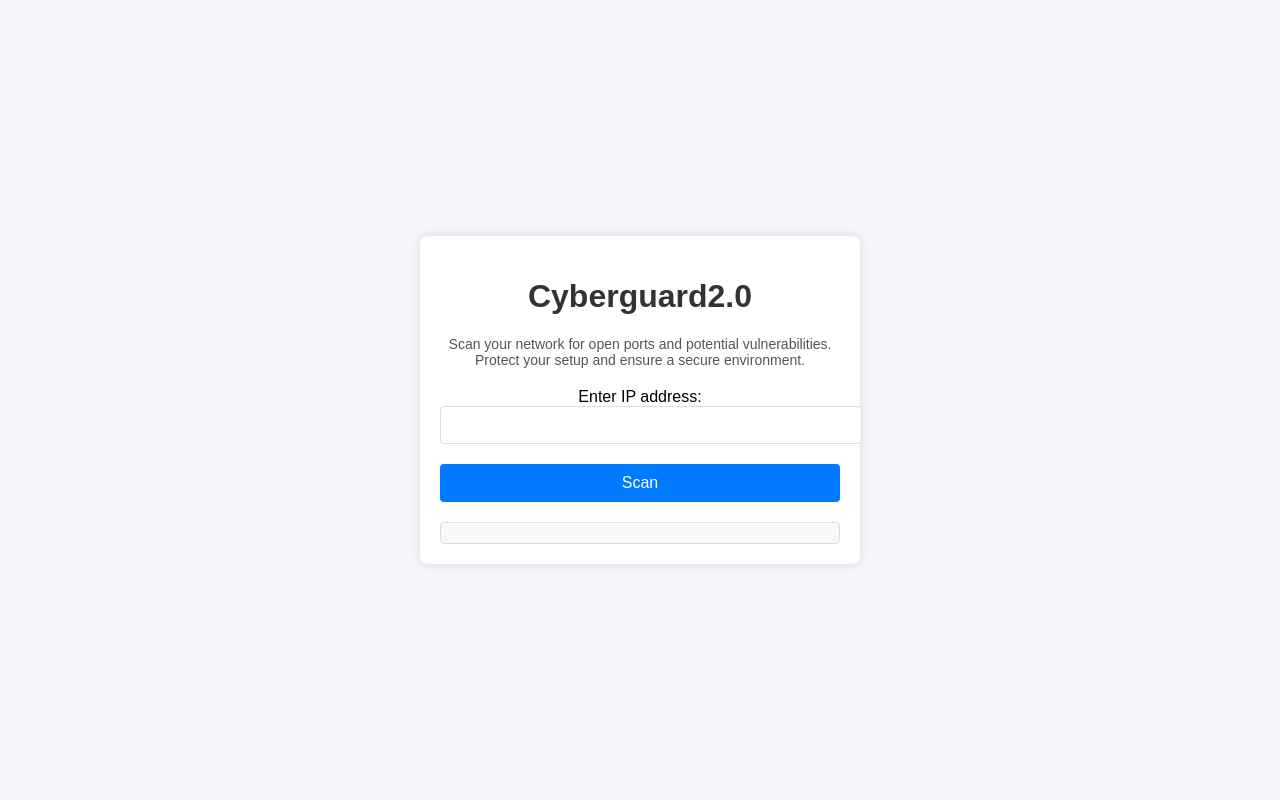
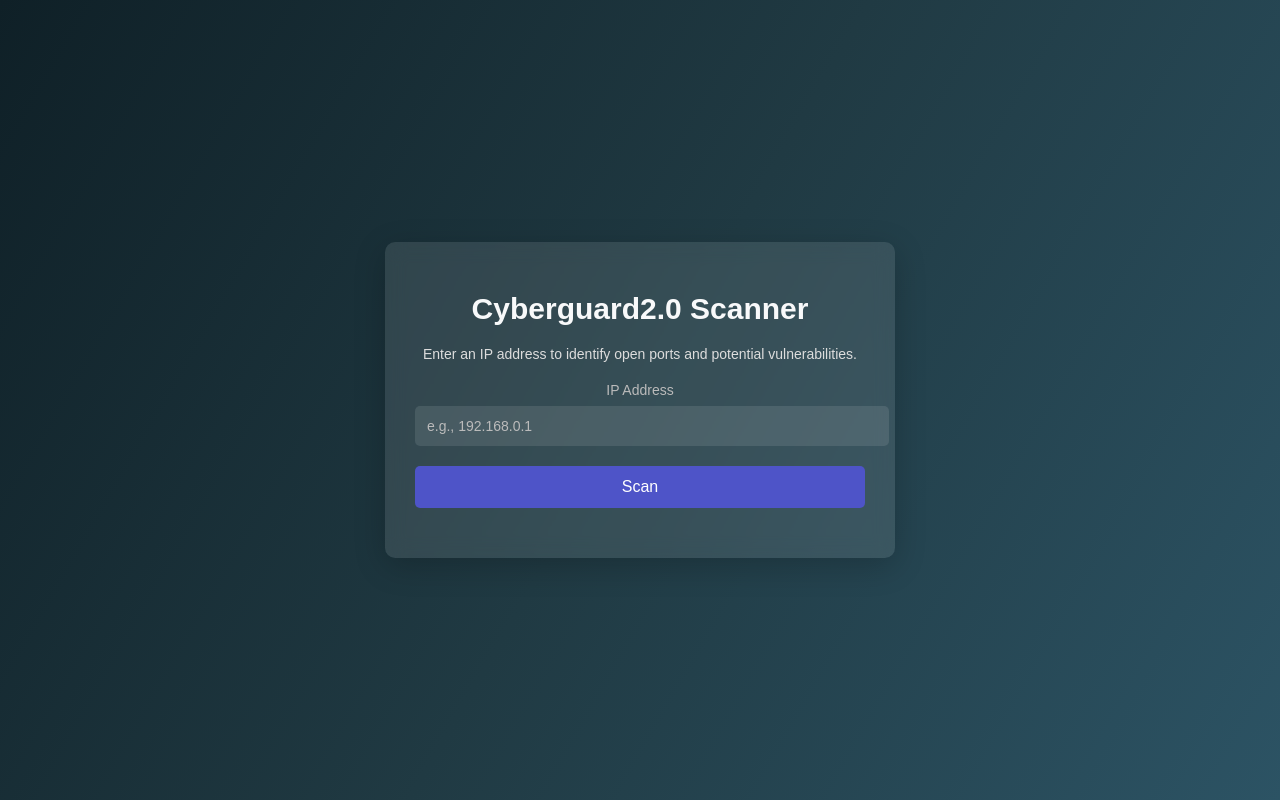
Before and after one commit to Timothyke/cyberguard2.0, a Django app: page /scanner/scanner/ in a window 1280 px wide. Run offline with Django 5.2, Linux system fonts and the light colour scheme; a user stored in the database is signed in.

Commit message:
Final Commit

```diff
--- a/ipscanner_project/scanner/templates/scanner/scanner_page.html
+++ b/ipscanner_project/scanner/templates/scanner/scanner_page.html
@@ -5,185 +5,106 @@
 <head>
     <meta charset="UTF-8">
     <meta name="viewport" content="width=device-width, initial-scale=1.0">
-    <title>Cyberguard2.0 - IP Vulnerability Scanner</title>
+    <title>Cyberguard2.0 - IP Scanner</title>
     <style>
         /* General Styles */
         body {
-            font-family: Arial, sans-serif;
-            background-color: #f4f4f9;
+            font-family: 'Poppins', sans-serif;
             margin: 0;
             padding: 0;
+            background: linear-gradient(120deg, #0f2027, #203a43, #2c5364);
             display: flex;
             justify-content: center;
             align-items: center;
             height: 100vh;
+            color: #fff;
         }
 
         .container {
-            background-color: white;
-            padding: 20px;
-            box-shadow: 0 0 10px rgba(0, 0, 0, 0.1);
+            background: rgba(255, 255, 255, 0.1);
+            backdrop-filter: blur(10px);
+            border-radius: 10px;
+            padding: 30px;
             width: 90%;
-            max-width: 400px;
-            border-radius: 8px;
+            max-width: 450px;
             text-align: center;
+            box-shadow: 0 8px 32px rgba(0, 0, 0, 0.2);
         }
 
         h1 {
-            color: #333;
+            font-size: 30px;
+            margin-bottom: 20px;
+            color: #f8f9fa;
         }
 
-        .description {
-            margin: 10px 0 20px;
-            color: #555;
+        p.description {
             font-size: 14px;
+            color: #ddd;
+            margin-bottom: 20px;
+        }
+
+        label {
+            display: block;
+            font-size: 14px;
+            color: #bbb;
+            margin-bottom: 8px;
         }
 
         input[type="text"] {
             width: 100%;
-            padding: 10px;
+            padding: 12px;
             margin-bottom: 20px;
-            border: 1px solid #ddd;
-            border-radius: 4px;
+            border: none;
+            border-radius: 5px;
             font-size: 14px;
+            background: rgba(255, 255, 255, 0.1);
+            color: #fff;
+        }
+
+        input::placeholder {
+            color: #bbb;
         }
 
         button {
             width: 100%;
-            padding: 10px;
-            background-color: #007BFF;
-            color: white;
+            padding: 12px;
+            background: #4e54c8;
+            color: #fff;
             border: none;
-            border-radius: 4px;
+            border-radius: 5px;
+            font-size: 16px;
             cursor: pointer;
-            font-size: 16px;
+            transition: 0.3s ease-in-out;
         }
 
         button:hover {
-            background-color: #0056b3;
+            background: #8f94fb;
         }
 
         .output {
             margin-top: 20px;
             font-size: 14px;
-        }
-
-        .output[aria-live="polite"] {
-            padding: 10px;
-            border: 1px solid #ddd;
-            background-color: #f9f9f9;
-            border-radius: 4px;
+            color: #f8f9fa;
         }
 
         .error {
-            color: red;
-            font-weight: bold;
-        }
-
-        /* Spinner Loader */
-        .spinner-background {
-            position: fixed;
-            top: 0;
-            left: 0;
-            width: 100%;
-            height: 100%;
-            background: rgba(0, 0, 0, 0.5);
-            display: none;
-            justify-content: center;
-            align-items: center;
-            z-index: 1000;
-        }
-
-        .spinner {
-            border: 4px solid rgba(255, 255, 255, 0.3);
-            border-top: 4px solid #fff;
-            border-radius: 50%;
-            width: 50px;
-            height: 50px;
-            animation: spin 1s linear infinite;
-        }
-
-        @keyframes spin {
-            0% {
-                transform: rotate(0deg);
-            }
-            100% {
-                transform: rotate(360deg);
-            }
+            color: #ff4c4c;
         }
     </style>
 </head>
 <body>
-
     <div class="container">
-        <h1>Cyberguard2.0</h1>
+        <h1>Cyberguard2.0 Scanner</h1>
         <p class="description">
-            Scan your network for open ports and potential vulnerabilities. Protect your setup and ensure a secure environment.
+            Enter an IP address to identify open ports and potential vulnerabilities.
         </p>
-
-        <!-- Corrected form with id and action -->
         <form method="POST" action="{% url 'scan_ip' %}" id="scan-form">
             {% csrf_token %}
-            <label for="ip">Enter IP address:</label>
-            <input type="text" id="ip" name="ip" required>
+            <label for="ip">IP Address</label>
+            <input type="text" id="ip" name="ip" placeholder="e.g., 192.168.0.1" required>
             <button type="submit">Scan</button>
         </form>
-
-        <div id="scan-output" class="output" aria-live="polite"></div> <!-- Output for scan results -->
-
-        <!-- Spinner -->
-        <div id="spinner" class="spinner-background">
-            <div class="spinner"></div>
-        </div>
+        <div id="scan-output" class="output" aria-live="polite"></div>
     </div>
-
-    <script>
-        const form = document.getElementById('scan-form');
-        const spinner = document.getElementById('spinner');
-        const output = document.getElementById('scan-output');
-
-        form.addEventListener('submit', async function (e) {
-            e.preventDefault();
-            const ip = document.getElementById('ip').value.trim();
-            output.innerHTML = ''; // Clear previous output
-
-            // Validate IP address format
-            const ipRegex = /^(?:[0-9]{1,3}\.){3}[0-9]{1,3}$/;
-            if (!ipRegex.test(ip)) {
-                output.innerHTML = `<p class="error">Invalid IP address format. Please enter a valid IPv4 address.</p>`;
-                return;
-            }
-
-            // Show spinner
-            spinner.style.display = 'flex';
-
-            try {
-                const response = await fetch('/scanner/', {
-                    method: 'POST',
-                    headers: {
-                        'Content-Type': 'application/x-www-form-urlencoded',
-                        'X-CSRFToken': '{{ csrf_token }}',
-                    },
-                    body: `ip=${encodeURIComponent(ip)}`,
-                });
-
-                const data = await response.json();
-
-                if (response.ok) {
-                    const results = data.open_ports
-                        ? `<ul>${Object.entries(data.open_ports).map(([port, service]) => `<li>${port} - ${service}</li>`).join('')}</ul>`
-                        : `<p>${data.message}</p>`;
-                    output.innerHTML = results;
-                } else {
-                    output.innerHTML = `<p class="error">${data.error}</p>`;
-                }
-            } catch (error) {
-                output.innerHTML = `<p class="error">Network error: ${error.message}</p>`;
-            } finally {
-                // Hide spinner
-                spinner.style.display = 'none';
-            }
-        });
-    </script>
 </body>
 </html>
--- a/ipscanner_project/scanner/views.py
+++ b/ipscanner_project/scanner/views.py
@@ -2,37 +2,9 @@ from django.shortcuts import render, redirect
 from django.http import JsonResponse
 from django.contrib.auth import authenticate, login
 from django.contrib.auth.decorators import login_required
+from .models import ScanResult, ScanActivity
 from .scan_ip import scan_ip as perform_scan, is_valid_ip, parse_nmap_output  # Import custom functions
-
-
-def scan_ip(request):
-    """
-    Handle the actual scanning of IP addresses.
-    """
-    if request.method == 'POST':
-        ip = request.POST.get('ip')
-
-        # Validate the IP address
-        if not ip:
-            return JsonResponse({"error": "No IP address provided"}, status=400)
-
-        if not is_valid_ip(ip):
-            return JsonResponse({"error": "Invalid IP address"}, status=400)
-
-        try:
-            # Perform the scan
-            output = perform_scan(ip)  # Use scan_ip from scan_ip.py
-            parsed_results = parse_nmap_output(output)  # Parse results
-
-            if not parsed_results:
-                return JsonResponse({"ip": ip, "message": "No open ports found"}, status=200)
-
-            return JsonResponse({"ip": ip, "open_ports": parsed_results}, status=200)
-
-        except RuntimeError as e:
-            return JsonResponse({"error": str(e)}, status=500)
-
-    return JsonResponse({"error": "Invalid request method"}, status=400)
+from django.utils.timezone import now
 
 
 # Login View
@@ -77,6 +49,23 @@ def scanner_page(request):
             output = perform_scan(ip)  # Use scan_ip function from scan_ip module
             parsed_results = parse_nmap_output(output)  # Parse nmap results
 
+            # Create a new ScanResult entry
+            scan_result = ScanResult.objects.create(
+                ip_address=ip,
+                result=output,
+                status="success" if parsed_results else "failed",
+                ports=parsed_results,
+                scan_type="fast",  # Update as per scan type used
+                user=request.user
+            )
+
+            # Log the scan activity
+            ScanActivity.objects.create(
+                scan_result=scan_result,
+                action="Scan Performed",
+                details=f"Scan performed by {request.user.username}."
+            )
+
             # Return results or indicate no open ports
             if not parsed_results:
                 return JsonResponse({"ip": ip, "message": "No open ports found"}, status=200)
@@ -84,7 +73,68 @@ def scanner_page(request):
             return JsonResponse({"ip": ip, "open_ports": parsed_results}, status=200)
 
         except RuntimeError as e:
+            # Log the error activity
+            ScanActivity.objects.create(
+                scan_result=None,
+                action="Scan Failed",
+                details=f"RuntimeError: {str(e)} occurred for IP {ip}"
+            )
             return JsonResponse({"error": str(e)}, status=500)
 
     # Render scanner page for GET requests
     return render(request, 'scanner/scanner_page.html')
+
+
+# Scan IP API View
+@login_required
+def scan_ip(request):
+    """
+    Handle the actual scanning of IP addresses and save results.
+    """
+    if request.method == 'POST':
+        ip = request.POST.get('ip')
+
+        # Validate the IP address
+        if not ip:
+            return JsonResponse({"error": "No IP address provided"}, status=400)
+
+        if not is_valid_ip(ip):
+            return JsonResponse({"error": "Invalid IP address"}, status=400)
+
+        try:
+            # Perform the scan
+            output = perform_scan(ip)  # Use scan_ip function from scan_ip module
+            parsed_results = parse_nmap_output(output)  # Parse results
+
+            # Create a new ScanResult entry
+            scan_result = ScanResult.objects.create(
+                ip_address=ip,
+                result=output,
+                status="success" if parsed_results else "failed",
+                ports=parsed_results,
+                scan_type="fast",  # Adjust based on scan type
+                user=request.user
+            )
+
+            # Log the scan activity
+            ScanActivity.objects.create(
+                scan_result=scan_result,
+                action="Scan Completed",
+                details=f"Scan completed for IP {ip} by {request.user.username}."
+            )
+
+            if not parsed_results:
+                return JsonResponse({"ip": ip, "message": "No open ports found"}, status=200)
+
+            return JsonResponse({"ip": ip, "open_ports": parsed_results}, status=200)
+
+        except RuntimeError as e:
+            # Log the error activity
+            ScanActivity.objects.create(
+                scan_result=None,
+                action="Scan Error",
+                details=f"RuntimeError: {str(e)} occurred for IP {ip}"
+            )
+            return JsonResponse({"error": str(e)}, status=500)
+
+    return JsonResponse({"error": "Invalid request method"}, status=400)
```
Also changed, not shown: ipscanner_project/scanner/admin.py (+39 -20 lines), ipscanner_project/scanner/models.py (+17 -0 lines), ipscanner_project/scanner/static/css/styles.css (added, +143 -0 lines), ipscanner_project/scanner/static/styles.css (deleted, +0 -95 lines), ipscanner_project/scanner/templates/scanner/login.html (+48 -53 lines), ipscanner_project/db.sqlite3, ipscanner_project/scanner/migrations/0004_scanactivity.py (added).
